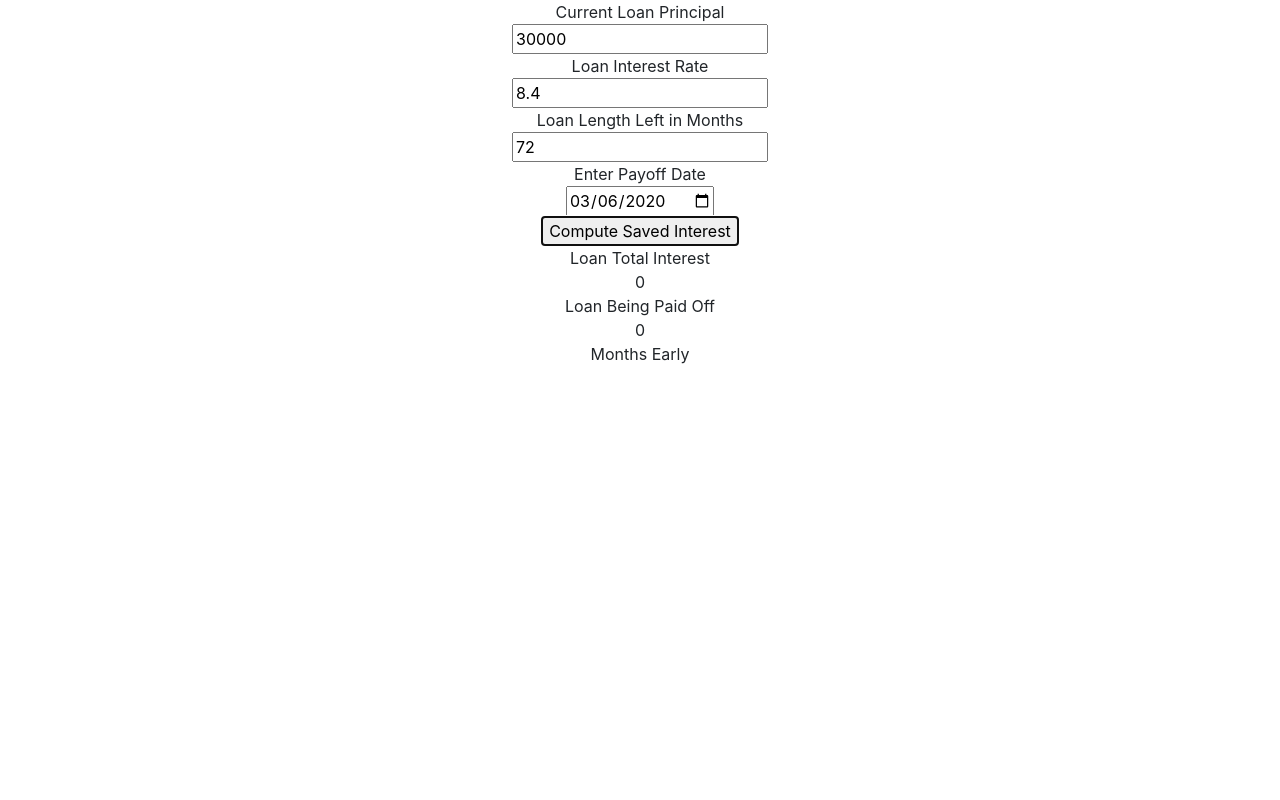
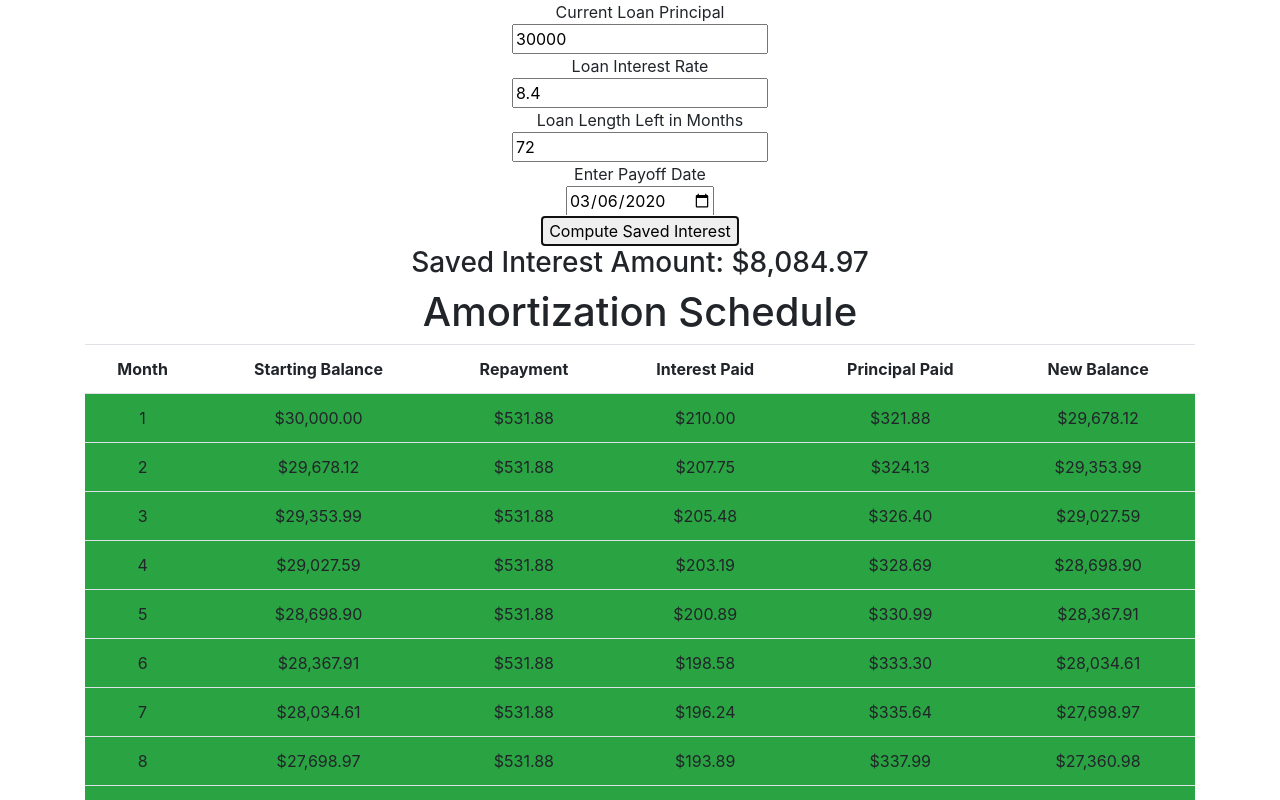
Before and after one commit to Gnoll94/saved_interest, a React (Create React App) app: page / in a window 1280 px wide. Both pictures are taken after a click on the button "Compute Saved Interest". Shown: the top 800 px of the page. Built offline with nearby package versions, Linux system fonts and the light colour scheme.

Commit message:
Moving around to new components

```diff
--- a/src/App.js
+++ b/src/App.js
@@ -1,7 +1,7 @@
-import React, {useState} from 'react';
+import React, {useState, useEffect} from 'react';
 import {startOfToday, format, addMonths, differenceInMonths} from 'date-fns'
-
-const roundNumber = (number, places) => parseFloat(number.toFixed(places))
+import {AmortizationTable, createAmortizationSchedule} from "./components/AmortizationTable";
+import {Input} from "./components/Input";
 
 export const App = () => {
 
@@ -9,50 +9,21 @@ export const App = () => {
     const [loanInterestRate, setLoanInterestRate] = useState(8.40);
     const [loanLength, setLoanLength] = useState(72);
     const [payOffDate, setPayOffDate] = useState(format(startOfToday(), 'yyyy-MM-dd'));
-    const [loanTotalInterest, setLoanTotalInterest] = useState(0.00);
-    const [loanEarlyMonths, setLoanEarlyMonths] = useState(0);
-    const [monthlyPayment, setMonthlyPayment] = useState();
+    const [finishOnPaymentNumber, setFinishOnPaymentNumber] = useState();
+    const [amortizationSchedule, setAmortizationSchedule] = useState({});
+    const [savedInterest, setSavedInterest] = useState(0.00);
 
-    const calculateTotal = () => {
+    const onClick = () => {
+        const [currentSavedInterest, loanTable, paymentIndex] = createAmortizationSchedule(loanInterestRate, loanAmount, loanLength, payOffDate);
+        setAmortizationSchedule(loanTable);
+        setSavedInterest(currentSavedInterest);
+        setFinishOnPaymentNumber(String(paymentIndex));
+    };
 
-        const convertedRate = (loanInterestRate * .01) / 12;
-        console.log("Converted Rate", convertedRate);
-
-        const firstInterestAmount = ((loanInterestRate * .01) / 12) * loanAmount;
-        console.log("First Interest Amount", firstInterestAmount);
-
-        console.log("Loan Amount", loanAmount);
-        console.log("Loan Length", loanLength);
-
-        const convertedWithLoan = Math.pow(1 + convertedRate, loanLength);
-        console.log("Converted With Loan", convertedWithLoan);
-
-        const monthlyPayment = Math.round(Number(loanAmount / ((convertedWithLoan - 1) / (convertedRate * (convertedWithLoan)))));
-        console.log("Monthly Payment", monthlyPayment);
-        const loanTable = {};
-
-        loanTable[0] = {
-            startingBalance: loanAmount,
-            repayment: monthlyPayment,
-            interestPaid: firstInterestAmount,
-            principalPaid: (monthlyPayment - firstInterestAmount),
-            newBalance: loanAmount - (monthlyPayment - firstInterestAmount)
-        };
-
-        for (let i=1; i < loanLength; i++){
-            const loanBalance = loanTable[i-1].newBalance;
-            const interestPayment = ((loanInterestRate * .01) / 12) * loanBalance;
-            const roundedInterest = Math.round(interestPayment * 100) / 100;
-            loanTable[i] = {
-                startingBalance: loanTable[i-1].newBalance,
-                repayment: monthlyPayment,
-                interestPaid: roundedInterest,
-                principalPaid: Math.round((monthlyPayment - roundedInterest) * 100) / 100,
-                newBalance: Math.round((loanBalance - (monthlyPayment - roundedInterest)) * 100) / 100
-            }
-        }
-        console.log(loanTable);
-
+    const tableProps = {
+        amortizationSchedule,
+        savedInterest,
+        finishOnPaymentNumber
     };
 
     return (
@@ -107,22 +78,10 @@ export const App = () => {
       </div>
       <div className="row">
         <div className="col-12 text-center">
-          <button onClick={calculateTotal}>Compute Saved Interest</button>
+          <button onClick={onClick}>Compute Saved Interest</button>
         </div>
       </div>
-        <div className="row">
-            <div className="col-12 text-center">
-                <div>Loan Total Interest</div>
-                {loanTotalInterest}
-            </div>
-        </div>
-        <div className="row">
-            <div className="col-12 text-center">
-                <div>Loan Being Paid Off</div>
-                {loanEarlyMonths}
-                <div>Months Early</div>
-            </div>
-        </div>
+        <AmortizationTable {...tableProps} />
     </div>
     );
 };
--- /dev/null
+++ b/src/components/AmortizationTable.js
@@ -0,0 +1,99 @@
+import React from 'react';
+import {addMonths, differenceInMonths, startOfToday} from "date-fns";
+
+export const createAmortizationSchedule = (loanInterestRate, loanAmount, loanLength, payOffDate) => {
+
+    // Interest & Payment Calculations
+    const convertedRate = (loanInterestRate * .01) / 12;
+    const firstInterestAmount = Math.round(((loanInterestRate * .01) / 12) * loanAmount * 100) / 100;
+    const convertedWithLoan = Math.pow(1 + convertedRate, loanLength);
+    const monthlyPayment = Math.round(Number(loanAmount / ((convertedWithLoan - 1) / (convertedRate * (convertedWithLoan)))) * 100) / 100;
+    const fullyPaidOffDate = addMonths(startOfToday(), loanLength);
+
+    const paymentIndex = loanLength - differenceInMonths(fullyPaidOffDate, new Date(payOffDate));
+
+    const loanTable = [];
+
+    loanTable[0] = {
+        startingBalance: loanAmount,
+        repayment: monthlyPayment,
+        interestPaid: firstInterestAmount,
+        principalPaid: (monthlyPayment - firstInterestAmount),
+        newBalance: loanAmount - (monthlyPayment - firstInterestAmount)
+    };
+
+    let currentSavedInterest = 0.00;
+
+    for (let i=1; i < loanLength; i++){
+        const loanBalance = loanTable[i-1].newBalance;
+        const interestPayment = ((loanInterestRate * .01) / 12) * loanBalance;
+        const roundedInterest = Math.round(interestPayment * 100) / 100;
+        if(i >= paymentIndex) {
+            currentSavedInterest += roundedInterest
+        }
+        loanTable[i] = {
+            startingBalance: loanTable[i-1].newBalance,
+            repayment: monthlyPayment,
+            interestPaid: roundedInterest,
+            principalPaid: Math.round((monthlyPayment - roundedInterest) * 100) / 100,
+            newBalance: i === loanLength - 1 ? 0.00 : Math.round((loanBalance - (monthlyPayment - roundedInterest)) * 100) / 100
+            // If last payment, set newBalance to 0.00 to finish loan
+        }
+    }
+
+    return [currentSavedInterest, loanTable, paymentIndex];
+};
+
+export const AmortizationTable = (props) => {
+    const {amortizationSchedule, finishOnPaymentNumber, savedInterest} = props;
+    const numberFormat = new Intl.NumberFormat('en-US', { style: 'currency', currency: 'USD' });
+    const renderTableHeader = () => (
+        <tr id='Header'>
+            <th>Month</th>
+            <th>Starting Balance</th>
+            <th>Repayment</th>
+            <th>Interest Paid</th>
+            <th>Principal Paid</th>
+            <th>New Balance</th>
+        </tr>
+    );
+
+    const renderTableBody = () => {
+        return Object.keys(amortizationSchedule).map((month, index) => {
+            const { startingBalance, repayment, interestPaid, principalPaid, newBalance } = amortizationSchedule[month];
+            return (
+                <tr key={index} className={Number(month) >= Number(finishOnPaymentNumber) ? 'finish-month' : ''}>
+                    <td>{index+1}</td>
+                    <td>{numberFormat.format(startingBalance)}</td>
+                    <td>{numberFormat.format(repayment)}</td>
+                    <td>{numberFormat.format(interestPaid)}</td>
+                    <td>{numberFormat.format(principalPaid)}</td>
+                    <td>{numberFormat.format(newBalance)}</td>
+                </tr>
+            )
+        });
+    };
+
+    const renderTable = () => {
+        return (
+            <table className='table' id='months'>
+                <tbody>
+                {renderTableHeader()}
+                {renderTableBody()}
+                </tbody>
+            </table>
+        )
+    };
+
+    return (
+        <div className="row">
+        {Object.keys(amortizationSchedule).length > 0 && (
+            <div className="col-12 text-center">
+                <h3>Saved Interest Amount: {numberFormat.format(savedInterest)}</h3>
+                <h1>Amortization Schedule</h1>
+                {renderTable()}
+            </div> )
+        }
+        </div>
+    )
+};
--- /dev/null
+++ b/src/components/Input.js
@@ -0,0 +1,20 @@
+import React from 'react';
+
+export const Input = (props) => {
+    const {title, id, placeholder, type, value, onChange} = props;
+    return (
+        <div className="row">
+            <div className="col-12 text-center">
+                <div>{title}</div>
+                <input
+                    id={id}
+                    placeholder={placeholder}
+                    type={type}
+                    value={value}
+                    onChange={onChange}
+                />
+            </div>
+        </div>
+    )
+
+}
--- /dev/null
+++ b/src/index.css
@@ -0,0 +1,3 @@
+.finish-month {
+    background-color: #2aa343;
+}
--- a/src/index.js
+++ b/src/index.js
@@ -3,6 +3,7 @@ import ReactDOM from 'react-dom';
 import App from './App';
 import * as serviceWorker from './serviceWorker';
 import 'bootstrap/dist/css/bootstrap.min.css';
+import './index.css'
 
 ReactDOM.render(<App />, document.getElementById('root'));
 
```
